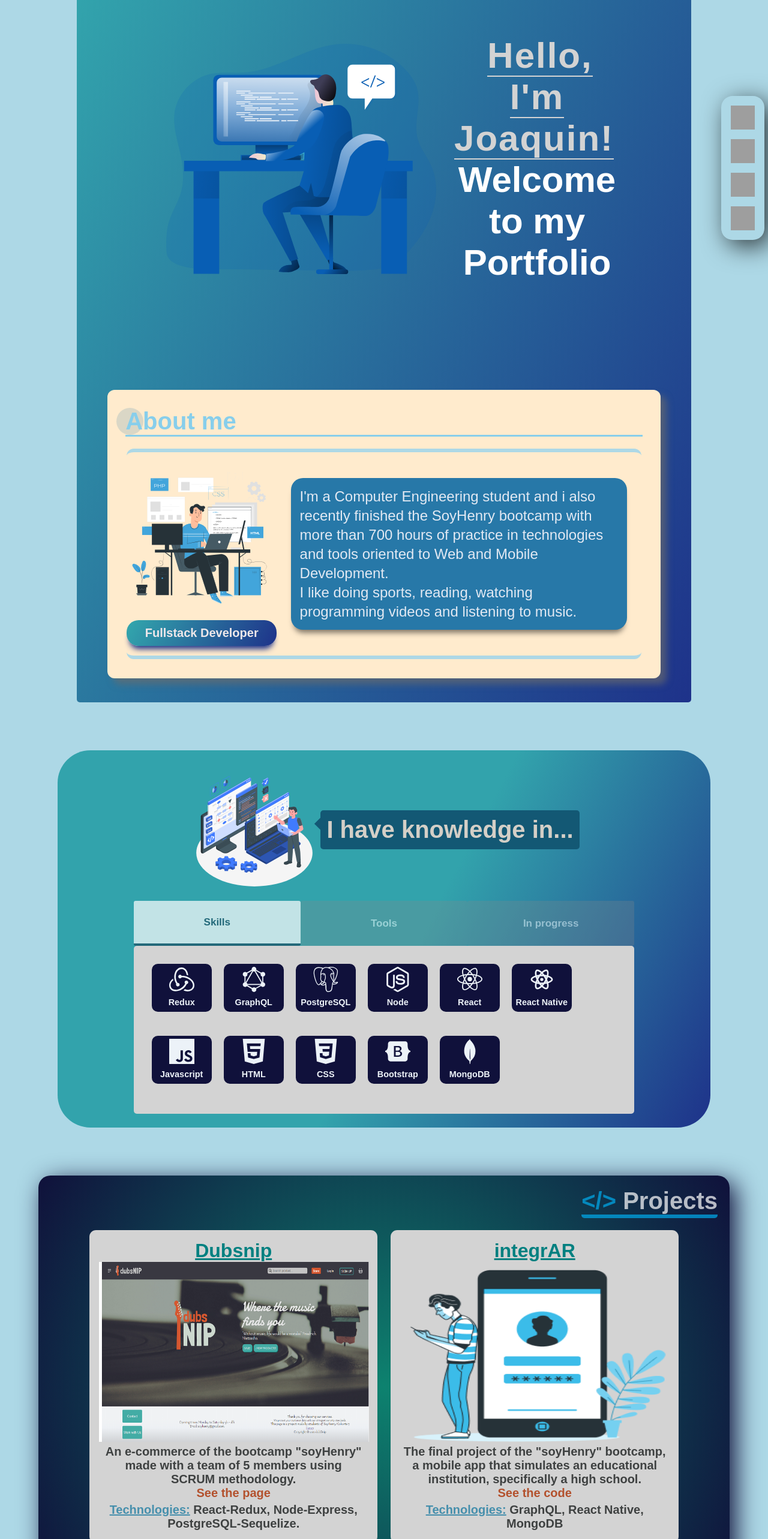
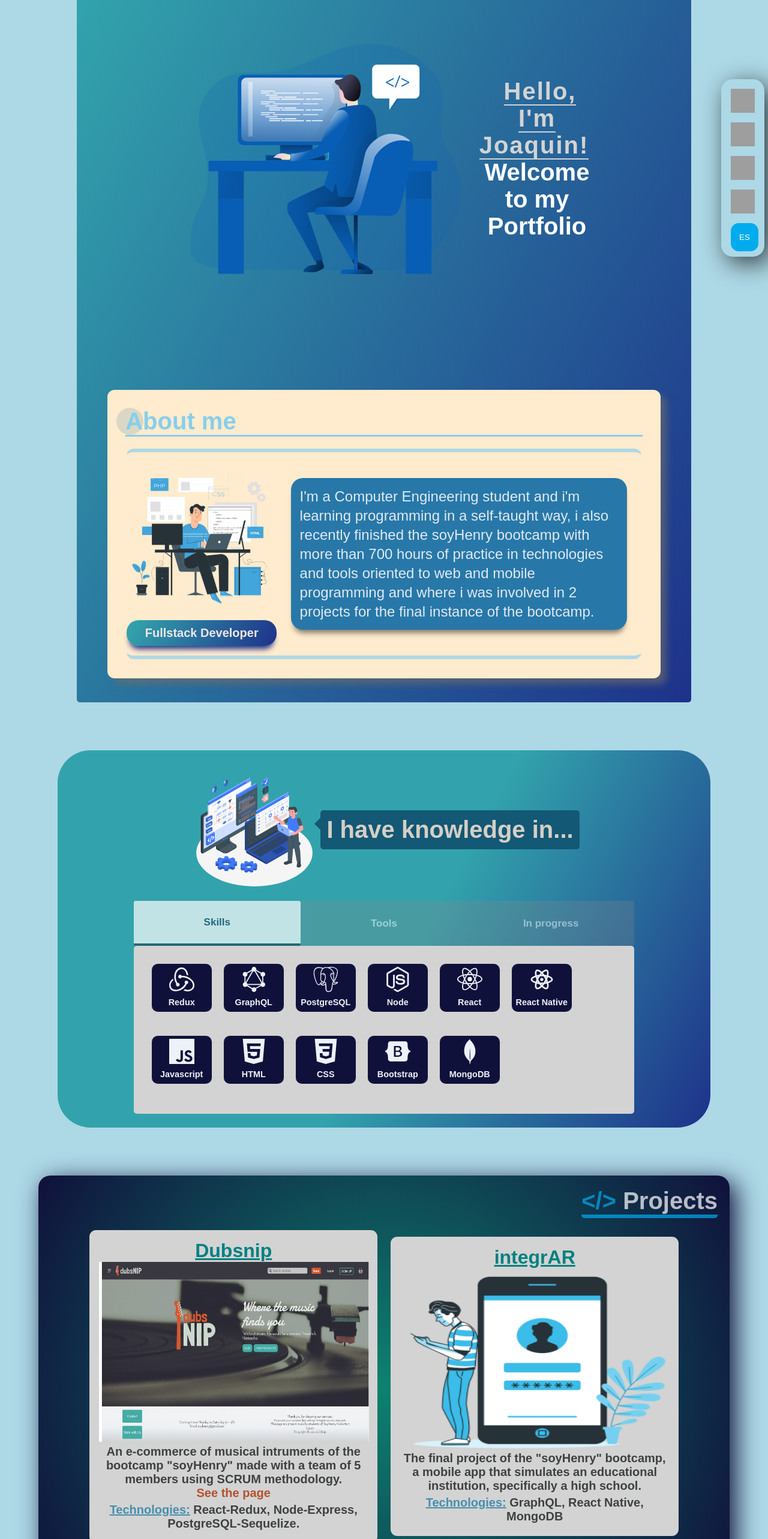
Before and after one commit to joafran/portfolio, a React (Create React App) app: page / in a window 1280 px wide. Shown: the part 120-2686 px from the top of the page at 60% size. Built offline with nearby package versions, Linux system fonts and the light colour scheme; grey boxes are pictures that could not be loaded.

Commit message:
last features

```diff
--- a/public/index.html
+++ b/public/index.html
@@ -11,7 +11,7 @@
     />
     <meta
       name="description"
-      content="Web developer"
+      content="Fullstack developer"
     />
     <!--
       manifest.json provides metadata used when your web app is installed on a
--- a/src/App.css
+++ b/src/App.css
@@ -72,6 +72,22 @@ html {
   visibility: hidden;
 }
 
+.switch-lang {
+  cursor: pointer;
+  width: 3.5em;
+  height: 3.5em;
+  border-radius: 1em;
+  background: #00acee;
+  color: white;
+  transition: transform 0.2s, color 0.2s;
+}
+
+.switch-lang:hover {
+  transform: scale(1.2);
+  background: white;
+  color: #00acee;
+}
+
 @media (max-width: 600px) {
   .nav__container {
     border-radius: .8em;
@@ -95,6 +111,11 @@ html {
     padding: 5px 8px;
     font-size: 10px;
   }
+
+  .switch-lang {
+    width: 2.3em;
+    height: 2.3em;
+  }
 }
 
 @keyframes reveal {
--- a/src/App.js
+++ b/src/App.js
@@ -6,21 +6,23 @@ import Projects from './components/projects';
 import Contact from './components/contact';
 
 function App() {
+  const [language, setLanguage] = useState(false);
 
   return (
     <div className="app">
       <div className="nav__container">
             <ul>
-                <li className="nav__item"><span className="span_description">About me</span><a href="#about"> <img className="nav__link" src="https://cdn3.iconfinder.com/data/icons/emoticon-emoji-1/50/Omg-256.png" alt="icon"/> </a></li>
+                <li className="nav__item"><span className="span_description">{language ? 'Sobre mi' : 'About me'}</span><a href="#about"> <img className="nav__link" src="https://cdn3.iconfinder.com/data/icons/emoticon-emoji-1/50/Omg-256.png" alt="icon"/> </a></li>
                 <li className="nav__item"><span className="span_description">Skills</span><a href="#skills"> <img className="nav__link" src="https://cdn1.iconfinder.com/data/icons/corporate-and-business/64/10-Skills-256.png" alt="icon"/> </a></li>
-                <li className="nav__item"><span className="span_description">Projects</span><a href="#projects"> <img className="nav__link" src="https://cdn1.iconfinder.com/data/icons/seo-and-web-development-5/32/development_code_coding_laptop-512.png" alt="icon"/> </a></li>
-                <li className="nav__item"><span className="span_description">Contact</span><a href="#contact"> <img className="nav__link" src="https://cdn2.iconfinder.com/data/icons/flat-seo-web-ikooni/128/flat_seo-23-256.png" alt="icon"/> </a></li>
+                <li className="nav__item"><span className="span_description">{language ? 'Proyectos' : 'Projects'}</span><a href="#projects"> <img className="nav__link" src="https://cdn1.iconfinder.com/data/icons/seo-and-web-development-5/32/development_code_coding_laptop-512.png" alt="icon"/> </a></li>
+                <li className="nav__item"><span className="span_description">{language ? 'Contacto' : 'Contact'}</span><a href="#contact"> <img className="nav__link" src="https://cdn2.iconfinder.com/data/icons/flat-seo-web-ikooni/128/flat_seo-23-256.png" alt="icon"/> </a></li>
+                <li className="nav__item"><span className="span_description">{language ? 'English' : 'Español'}</span><button className="switch-lang" onClick={() => setLanguage(!language)} >{language ? 'EN' : 'ES'}</button></li>
             </ul>
         </div>
-      <About />
-      <Skills />
-      <Projects />
-      <Contact />
+      <About lang={language} />
+      <Skills lang={language}/>
+      <Projects lang={language}/>
+      <Contact lang={language}/>
     </div>
   );
 }
--- a/src/components/about/index.js
+++ b/src/components/about/index.js
@@ -3,17 +3,22 @@ import "../../styles/about.css"
 import svg from '../../assets/about-img.svg'
 import welcome from '../../assets/Programming.svg'
 
-const About = () => {
+const About = ({lang}) => {
     return (
     <div className="about-page">
       <div className="about__container">
         <div className="welcome__container">
-          <h1><span>Hello, I'm Joaquin!</span> <br/> Welcome to my Portfolio</h1>
+          {lang ? (
+          <h1><span>Hola, soy Joaquin!</span> <br/> Bienvenido a mi Portafolio</h1>)
+          : (<h1><span>Hello, I'm Joaquin!</span> <br/> Welcome to my Portfolio</h1>
+          )}
+
+
           <img src={svg} alt="img"/>
         </div>
 
         <div id="about" className="about__card">
-          <h2>About me</h2>
+          <h2>{lang ? 'Sobre mi' : 'About me'}</h2>
             <div className="about__card__container">
               <div className="img__title">
                 <img src={welcome} alt="img"/>
@@ -21,10 +26,11 @@ const About = () => {
               </div>
               <div className="about__description">
                 <p>
-                I'm a Computer Engineering student and i also recently finished the SoyHenry bootcamp with more than 700 hours of practice in
-                technologies and tools oriented to Web and Mobile Development.
-                   <br/>
-                  I like doing sports, reading, watching programming videos and listening to music.
+                  {lang ? `Soy un estudiante de Ingenieria en Sistemas y estoy aprendiendo programacion de forma autodidacta, tambien hace poco finalice el bootcamp de soyHenry con mas de 700 horas de practica en
+                  tecnologias y herramientas orientadas a la programacion web y móvil, a su vez estuve involucrado en 2 proyectos para la instancia final del bootcamp.` :
+                   `I'm a Computer Engineering student and i'm learning programming in a self-taught way,
+                    i also recently finished the soyHenry bootcamp with more than 700 hours of practice in technologies and tools oriented to web and mobile programming and where
+                    i was involved in 2 projects for the final instance of the bootcamp.`}
                 </p>
               </div>
             </div>
--- a/src/components/contact/index.js
+++ b/src/components/contact/index.js
@@ -1,14 +1,13 @@
 import React from 'react';
 import '../../styles/contact.css';
-import contactSVG from '../../assets/code-typing-contactme.svg';
 import { SiGithub, SiLinkedin, SiGmail } from 'react-icons/si';
 
-const Contact = () => {
+const Contact = ({lang}) => {
 
     return (
         <div className="contact-page">
                 <div id="contact" className="contact-footer">
-                        <h2>Let's get in touch!</h2>
+                        <h2>{lang ? '¡Mantengámonos en contacto!' : `Let's get in touch!`}</h2>
                         <div className="contact-links">
                             <a href="https://github.com/joafran"><SiGithub className="contact-icon"/></a>
                             <a href="https://www.linkedin.com/in/joaquin-franco-3772951b5/"><SiLinkedin className="contact-icon"/></a>
--- a/src/components/projects/index.js
+++ b/src/components/projects/index.js
@@ -4,11 +4,12 @@ import dubsnip from '../../assets/dubsnip.png'
 import integrAR from '../../assets/integrAR-screen.png'
 import Tilt from 'react-parallax-tilt'
 
-const Projects = () => {
+const Projects = ({lang}) => {
+
     return (
         <div id="projects" className="projects-page">
             <div className="projects-container">
-                <h2><span>{'</>'}</span> Projects</h2>
+                <h2><span>{'</>'}</span> {lang ? 'Proyectos' : 'Projects'}</h2>
 
                 <div className="project-card-container">
                     <Tilt>
@@ -17,10 +18,10 @@ const Projects = () => {
                             <div className="project-card-body">
                                 <div className="project-card-technologies">
                                     <img src={dubsnip} alt="dubsnip"/>
-                                <p>An e-commerce of the bootcamp "soyHenry" made with a team of 5 members using SCRUM methodology.<br/>
-                                <a href="https://dubsnip.vercel.app">See the page</a></p>
+                                <p>{lang ? `Un e-commerce de instrumentos musicales del bootcamp "soyHenry" hecho con un equipo de 5 integrantes usando la metodologia SCRUM.` : `An e-commerce of musical intruments of the bootcamp "soyHenry" made with a team of 5 members using SCRUM methodology`}.<br/>
+                                <a href="https://dubsnip.vercel.app">{lang ? 'Ver Pagina' : 'See the page'}</a></p>
                                 </div>
-                                    <p><span>Technologies:</span> React-Redux, Node-Express, PostgreSQL-Sequelize.</p>
+                                    <p><span>{lang ? 'Tecnologias' : 'Technologies'}:</span> React-Redux, Node-Express, PostgreSQL-Sequelize.</p>
                             </div>
                         </div>
                     </Tilt>
@@ -31,12 +32,13 @@ const Projects = () => {
                             <div className="project-card-body">
                                 <div className="project-card-technologies">
                                 <img src={integrAR} alt="integrAR"/>
-                                    <p>The final project of the "soyHenry" bootcamp,
+                                    <p>
+                                        {lang ? `Proyecto Final del bootcamp soyHenry, una aplicación móvil que simula una institucion educativa, específicamente una escuela secundaria.` : `The final project of the "soyHenry" bootcamp,
                                         a mobile app that simulates an educational institution,
-                                        specifically a high school.<br/> <a href="dubsnip.vercel.app">See the code</a>
+                                        specifically a high school.`}
                                     </p>
                                 </div>
-                                    <p><span>Technologies:</span> GraphQL, React Native, MongoDB</p>
+                                    <p><span>{lang ? 'Tecnologias' : 'Technologies'}:</span> GraphQL, React Native, MongoDB</p>
                             </div>
                         </div>
                     </Tilt>
--- a/src/components/skills/index.js
+++ b/src/components/skills/index.js
@@ -3,7 +3,7 @@ import '../../styles/skills.css';
 import webCreator from '../../assets/website-creator-illustration.svg';
 import icons from './icons'
 
-const Skills = () => {
+const Skills = ({lang}) => {
 
     const [toggleState, setToggleState] = useState(1);
     const toggleTab = (index) => {
@@ -15,7 +15,7 @@ const Skills = () => {
             <div className="skills__container">
                 <div className="skills__header">
                     <img src={webCreator}/>
-                    <h2>I have knowledge in...</h2>
+                    <h2>{lang ? 'Tengo conocimientos en...' : 'I have knowledge in...'}</h2>
                 </div>
                 <div className="tab-container">
                     <div className="bloc-tabs">
@@ -29,13 +29,13 @@ const Skills = () => {
                         className={toggleState === 2 ? "tabs active-tabs" : "tabs"}
                         onClick={() => toggleTab(2)}
                         >
-                        Tools
+                        {lang ? 'Herramientas' : 'Tools'}
                         </button>
                         <button
                         className={toggleState === 3 ? "tabs active-tabs" : "tabs"}
                         onClick={() => toggleTab(3)}
                         >
-                        In progress
+                        {lang ? 'En progreso' : 'In progress'}
                         </button>
 
                     </div>
--- a/src/styles/about.css
+++ b/src/styles/about.css
@@ -2,7 +2,6 @@
 .about-page {
   width: 100%;
   height: auto;
-  background: lightblue;
   display: flex;
   justify-content: center;
 }
@@ -51,7 +50,7 @@
   .welcome__container h1 {
       text-align: center;
       color: white;
-      font-size: 60px;
+      font-size: 40px;
       animation: reveal 1s linear;
   }
 
--- a/src/styles/contact.css
+++ b/src/styles/contact.css
@@ -63,11 +63,8 @@
         font-size: 2em;
     }
 
-      .contact-links {
-          flex-direction: column;
-      }
       .contact-icon {
-        width: 80px;
-        height: 50px;
+        width: 60px;
+        height: 60px;
       }
   }
```
